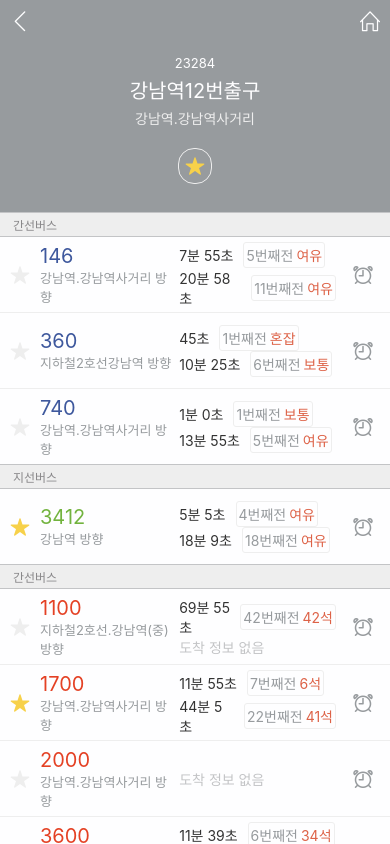
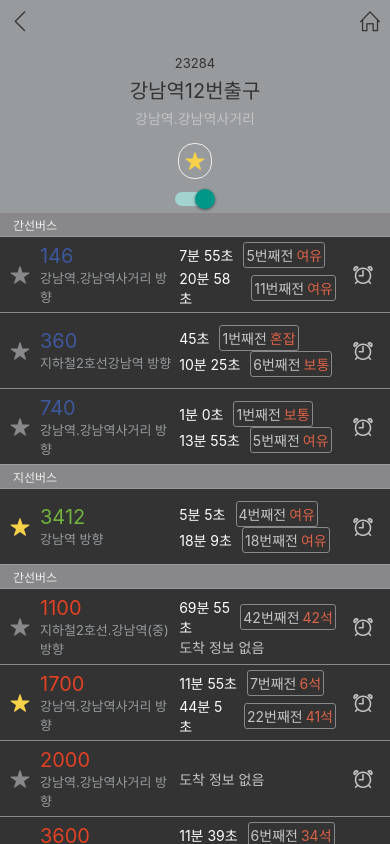
Before and after one commit to ohwonsuk/rn-kakaobus, a React Native app: screen / in a window 390 px wide. Built offline with nearby package versions, Linux system fonts and the light colour scheme.

Commit message:
switch로 다크모드 구현하기

```diff
--- a/App.js
+++ b/App.js
@@ -5,7 +5,8 @@
   View,
   Text,
   TouchableOpacity,
-  RefreshControl
+  RefreshControl,
+  Switch
 } from "react-native";
 import dayjs from 'dayjs';
 import { useEffect, useState } from 'react';
@@ -16,14 +17,17 @@
 import { busStop, getBusNumColorByType, getRemainedTimeText, getSeatStatusText, getSections } from './src/data';
 import Margin from './src/Margin';
 import BookmarkButton from './src/BookmarkButton';
+import { useTheme } from './src/use-theme';
 
 const busStopBookMarkSize = 20;
 const busStopBookMarkPadding = 6;
 
 export default function App() {
+  const sections = getSections(busStop.buses);
   const [now, setNow] = useState(dayjs());
   const [refreshing, setRefreshing] = useState(false);
-  const sections = getSections(busStop.buses);
+
+  const {isDark, toggleIsDark, NEWCOLOR } = useTheme();
 
   const onPressBusStopBoomark = () => {};
 
@@ -36,15 +40,16 @@
       }}>
       {/* 정류소 번호, 이름, 방향 */}
         <Margin height={10} />
-        <Text style={{color: COLOR.WHITE, fontSize: 13}}>{busStop.id}</Text>
+        <Text style={{color: NEWCOLOR.WHITE_BLACK, fontSize: 13}}>{busStop.id}</Text>
         <Margin height={4} />
-        <Text style={{color: COLOR.WHITE, fontSize: 20}}>{busStop.name}</Text>
+        <Text style={{color: NEWCOLOR.WHITE_BLACK, fontSize: 20}}>{busStop.name}</Text>
         <Margin height={4} />
-        <Text style={{color: COLOR.GRAY_1, fontSize: 14}}>{busStop.directionDescription}</Text>
-        <Margin height={20} />
+        <Text style={{color: NEWCOLOR.GRAY_1_GRAY_2, fontSize: 14}}>{busStop.directionDescription}</Text>
+        <Margin height={15} />
 
         {/* 북마크 */}
         <BookmarkButton
+          NEWCOLOR={NEWCOLOR}
           size={busStopBookMarkSize}
           isBookmarked={busStop.isBookmarked}
           onPress={onPressBusStopBoomark}
@@ -55,7 +60,13 @@
             padding: busStopBookMarkPadding
           }}
         />
-        <Margin height={25}/>
+        <Margin height={10}/>
+        <Switch
+          value={isDark}
+          onValueChange={(v) => {
+          console.log('changed switch value',v);
+          toggleIsDark();
+          }}/>
     </View>
   );
 
@@ -63,13 +74,13 @@
     <View style={{
       paddingLeft: 13,
       paddingVertical: 3,
-      backgroundColor: COLOR.GRAY_1,
+      backgroundColor: NEWCOLOR.GRAY_1_GRAY_4,
       borderTopWidth:0.5,
       borderBottomWidth:0.5,
-      borderTopColor: COLOR.GRAY_2,
-      borderBottomColor: COLOR.GRAY_2
+      borderTopColor: NEWCOLOR.GRAY_2_GRAY_3,
+      borderBottomColor: NEWCOLOR.GRAY_2_GRAY_3
       }}>
-      <Text style={{fontSize: 12, color: COLOR.GRAY_4}}>{title}</Text>
+      <Text style={{fontSize: 12, color: NEWCOLOR.GRAY_4_GRAY_1}}>{title}</Text>
     </View>
   );
   const renderItem = ({item: bus}) => {
@@ -113,6 +124,7 @@
 
     return (
       <BusInfo
+      NEWCOLOR={NEWCOLOR}
       isBookmarked={bus.isBookmarked}
       onPressBoomark={() => {}}
       num={bus.num}
@@ -133,7 +145,7 @@
   }, []);
 
   const ItemSeparatorComponent = () => (
-    <View style={{width: "100%", height:1, backgroundColor: COLOR.GRAY_1}} />
+    <View style={{width: "100%", height:1, backgroundColor: NEWCOLOR.GRAY_1_GRAY_4}} />
   );
 
   const ListFooterComponent = () => (
@@ -157,15 +169,15 @@
   },[refreshing]);
 
   return (
-    <View style={styles.container}>
+    <View style={{...styles.container, backgroundColor: NEWCOLOR.WHITE_BLACK}}>
             {/* 뒤로가기, 홈 아이콘 */}
-      <View style={{backgroundColor: COLOR.GRAY_3, width: "100%"}}>
+      <View style={{backgroundColor: NEWCOLOR.GRAY_3_GRAY_2, width: "100%"}}>
         <SafeAreaView style={{flexDirection: 'row', justifyContent: "space-between"}}>
           <TouchableOpacity style={{padding:10 }}>
-            <SimpleLineIcons name="arrow-left" size={20} color={COLOR.WHITE} />
+            <SimpleLineIcons name="arrow-left" size={20} color={NEWCOLOR.WHITE_BLACK} />
           </TouchableOpacity>
           <TouchableOpacity style={{padding:10 }}>
-            <SimpleLineIcons name="home" size={20} color={COLOR.WHITE} />
+            <SimpleLineIcons name="home" size={20} color={NEWCOLOR.WHITE_BLACK} />
           </TouchableOpacity>
         </SafeAreaView>
         {/* 화면아래로 스크롤시 화이트배경 보이지 않도록 박스만들기 */}
@@ -195,7 +207,6 @@
 const styles = StyleSheet.create({
   container: {
     flex: 1,
-    backgroundColor: "#fff",
     alignItems: "center",
     justifyContent: "center",
   },
--- a/src/AlarmButton.js
+++ b/src/AlarmButton.js
@@ -3,10 +3,10 @@
 
 import { COLOR } from './color';
 
-export default ({onPress, style}) => {
+export default ({NEWCOLOR, onPress, style}) => {
   return (
     <TouchableOpacity style={style} onPress={onPress}>
-      <Ionicons name="alarm-outline" size={24} color={COLOR.GRAY_3} />
+      <Ionicons name="alarm-outline" size={24} color={NEWCOLOR.GRAY_3_GRAY_2} />
     </TouchableOpacity>
   )
 };
--- a/src/BookmarkButton.js
+++ b/src/BookmarkButton.js
@@ -15,7 +15,7 @@
   };
 
 
-export default ({size, onPress, isBookmarked : isBookmarkedProp, style}) => {
+export default ({NEWCOLOR, size, onPress, isBookmarked : isBookmarkedProp, style}) => {
   const {isBookmarked, toggleIsBookmarked} = useBookmark(isBookmarkedProp);
 
   return (
@@ -24,7 +24,7 @@
       onPress();
     }
     }>
-      <Ionicons name="star" size={size} color={isBookmarked ? COLOR.YELLOW : COLOR.GRAY_1} />
+      <Ionicons name="star" size={size} color={isBookmarked ? COLOR.YELLOW : NEWCOLOR.GRAY_1_GRAY_4} />
     </TouchableOpacity>
   )
 };
--- a/src/BusInfo.js
+++ b/src/BusInfo.js
@@ -6,6 +6,7 @@
 import NextBusInfo from './NextBusInfo';
 
 export default ({
+  NEWCOLOR,
   isBookmarked,
   onPressBoomark,
   num,
@@ -14,10 +15,11 @@
   processedNextBusInfos
 }) => {
   return (
-    <View style={{flexDirection: "row", height: 75, backgroundColor: COLOR.WHITE}}>
+    <View style={{flexDirection: "row", height: 75, backgroundColor: NEWCOLOR.WHITE_BLACK}}>
       <View style={{flex:0.85, flexDirection:"row", alignItems: 'center'}}>
         {/* 북마크 */}
         <BookmarkButton
+        NEWCOLOR={NEWCOLOR}
         size={20}
         isBookmarked={isBookmarked}
         onPress={onPressBoomark}
@@ -34,6 +36,7 @@
         <View style={{flex:1}}>
           {processedNextBusInfos.map((info, index) => (
             <NextBusInfo
+              NEWCOLOR={NEWCOLOR}
               key={`next-bus-info-${index}`}
               busInfo={info.hasInfo}
               remainedTimeText={info.remainedTimeText}
@@ -45,7 +48,7 @@
           {/* <NextBusInfo busInfo={false} remainedTimeText={"도착 정보 없음"} /> */}
         </View>
         {/* 알람아이콘 */}
-        <AlarmButton onPress={() => {}} style={{paddingHorizontal:15}} />
+        <AlarmButton NEWCOLOR={NEWCOLOR} onPress={() => {}} style={{paddingHorizontal:15}} />
       </View>
     </View>
   )
--- a/src/NextBusInfo.js
+++ b/src/NextBusInfo.js
@@ -3,6 +3,7 @@
 import { COLOR } from './color';
 
 export default ({
+  NEWCOLOR,
   busInfo,  //  remainedTimeText = "도착정보없음" -> 일 때 true
   remainedTimeText,   // 8분 0초, 곧 도착, 도착 정보 없음
   numOfRemainedStops,  // 1, 2, 3, 15 등
@@ -11,9 +12,9 @@
   if (!busInfo) return <Text style={{color: COLOR.GRAY_2}}>도착 정보 없음</Text>;
   return (
     <View style={{flexDirection: "row", alignItems:"center"}}>
-      <Text style={{color: COLOR.BLACK, marginRight: 10}}>{remainedTimeText}</Text>
-      <View style={{flexDirection: 'row' ,alignItems: 'center',borderWidth: 0.5, borderColor:COLOR.GRAY_1, borderRadius: 3, padding: 2}}>
-        <Text style={{color: COLOR.GRAY_3, marginRight: 3}}>{numOfRemainedStops}번째전</Text>
+      <Text style={{color: NEWCOLOR.BLACK_WHITE, marginRight: 10}}>{remainedTimeText}</Text>
+      <View style={{flexDirection: 'row' ,alignItems: 'center',borderWidth: 0.5, borderColor:NEWCOLOR.GRAY_1_GRAY_4, borderRadius: 3, padding: 2}}>
+        <Text style={{color: NEWCOLOR.GRAY_3_GRAY_2, marginRight: 3}}>{numOfRemainedStops}번째전</Text>
         <Text style={{color: COLOR.CORAL}}>{seatStatusText}</Text>
       </View>
     </View>
--- a/src/color.js
+++ b/src/color.js
@@ -24,3 +24,24 @@
   GRAY_3: "#979b9e", // 헤더 백그라운드, 버스 방면 설명, 'N번째전' 텍스트, 헤더 북마크 동그라미 버튼의 borderColor, 알람아이콘
   GRAY_4: "#888789", // 섹션타이틀
 };
+
+export const LIGHT_COLOR = {
+  WHITE_BLACK: COLOR.WHITE,
+  BLACK_WHITE: COLOR.BLACK,
+  GRAY_1_GRAY_4: COLOR.GRAY_1,
+  GRAY_2_GRAY_3: COLOR.GRAY_2,
+  GRAY_3_GRAY_2: COLOR.GRAY_3,
+  GRAY_4_GRAY_1: COLOR.GRAY_4,
+  GRAY_1_GRAY_3: COLOR.GRAY_1,
+  GRAY_1_GRAY_2: COLOR.GRAY_1
+};
+export const DARK_COLOR = {
+  WHITE_BLACK: COLOR.BLACK,
+  BLACK_WHITE: COLOR.WHITE,
+  GRAY_1_GRAY_4: COLOR.GRAY_4,
+  GRAY_2_GRAY_3: COLOR.GRAY_3,
+  GRAY_3_GRAY_2: COLOR.GRAY_2,
+  GRAY_4_GRAY_1: COLOR.GRAY_1,
+  GRAY_1_GRAY_3: COLOR.GRAY_3,
+  GRAY_1_GRAY_2: COLOR.GRAY_2
+};
--- /dev/null
+++ b/src/use-theme.js
@@ -0,0 +1,14 @@
+import { useState } from "react"
+import { DARK_COLOR, LIGHT_COLOR } from "./color";
+
+export const useTheme = () => {
+  const [isDark, setIsDark] = useState(true);
+
+  const toggleIsDark = () => setIsDark(!isDark);
+
+  return {
+    NEWCOLOR: isDark ? DARK_COLOR : LIGHT_COLOR,
+    toggleIsDark,
+    isDark
+  }
+}
```
